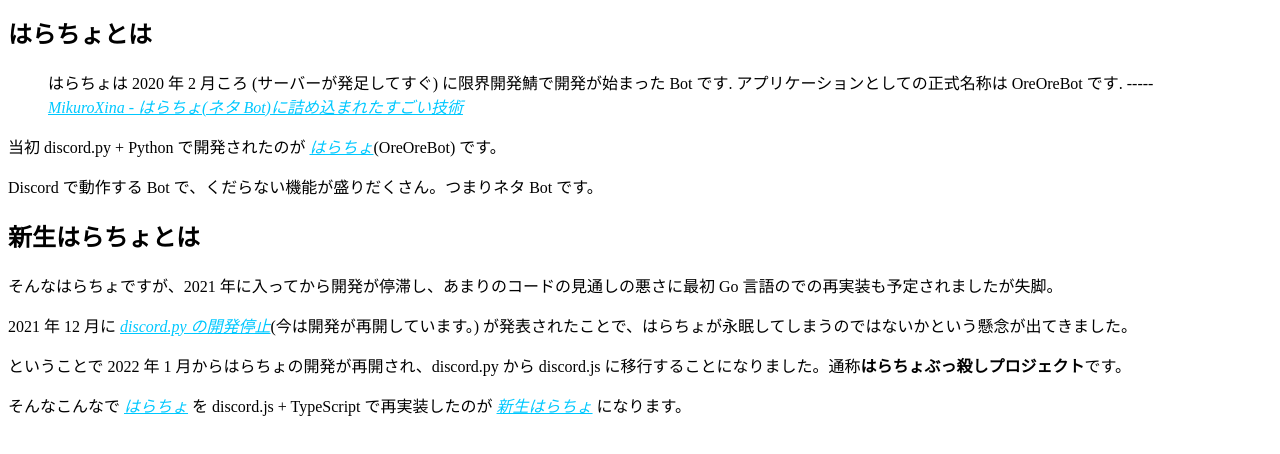
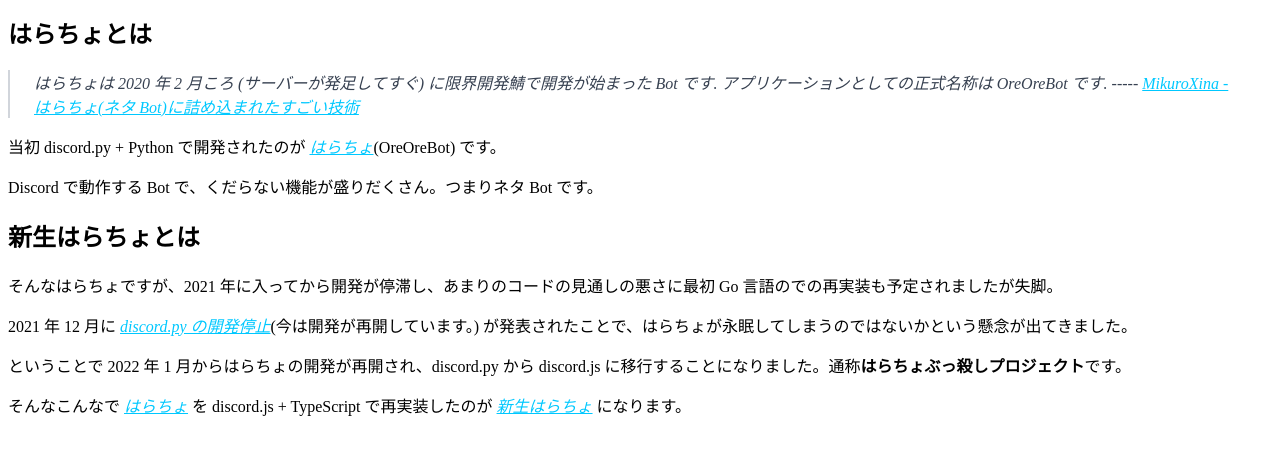
Before and after one commit to approvers/OreOreBot2, a Gatsby site in the folder packages/docs/: page / in a window 1280 px wide. Shown: the part 138-592 px from the top of the page. Built offline with nearby package versions, Linux system fonts and the light colour scheme; Gatsby itself is replaced by a stand-in of ours.

Commit message:
Add blockquote style

```diff
--- a/packages/docs/src/templates/theme.css
+++ b/packages/docs/src/templates/theme.css
@@ -18,3 +18,11 @@
 main {
   margin: 0.5rem;
 }
+
+blockquote {
+  margin-left: 0;
+  padding-left: 1.5rem;
+  font-style: italic;
+  color: rgba(55 65 81);
+  border-left: 2px solid rgba(209 213 219);
+}
```
